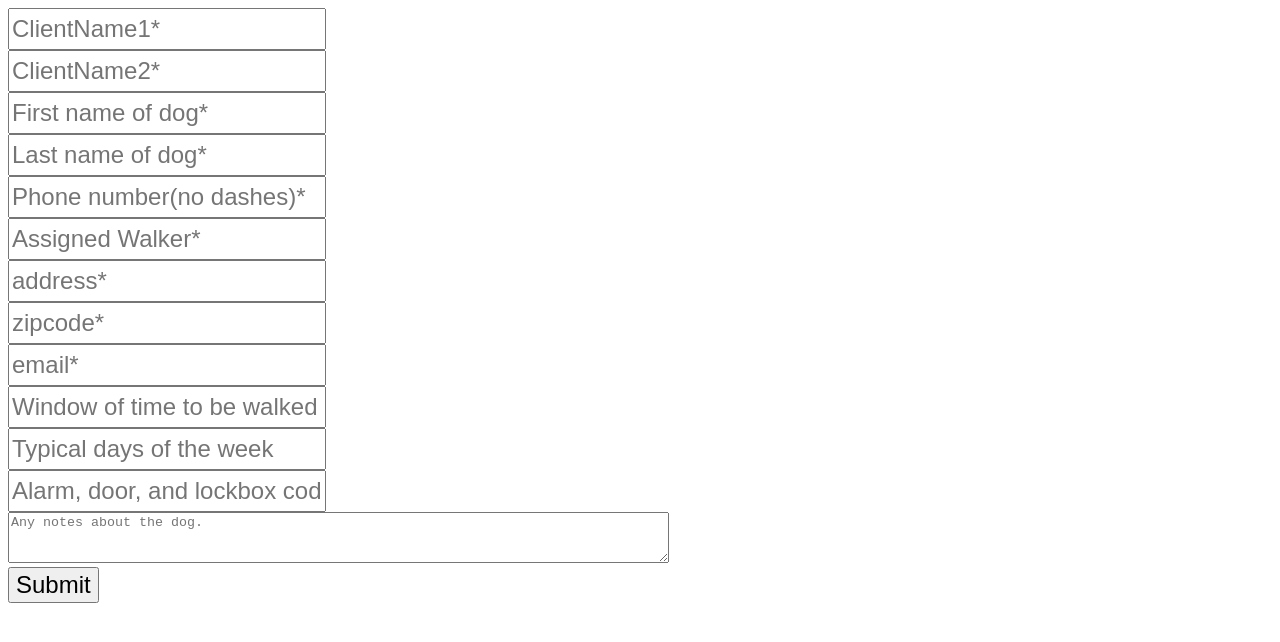
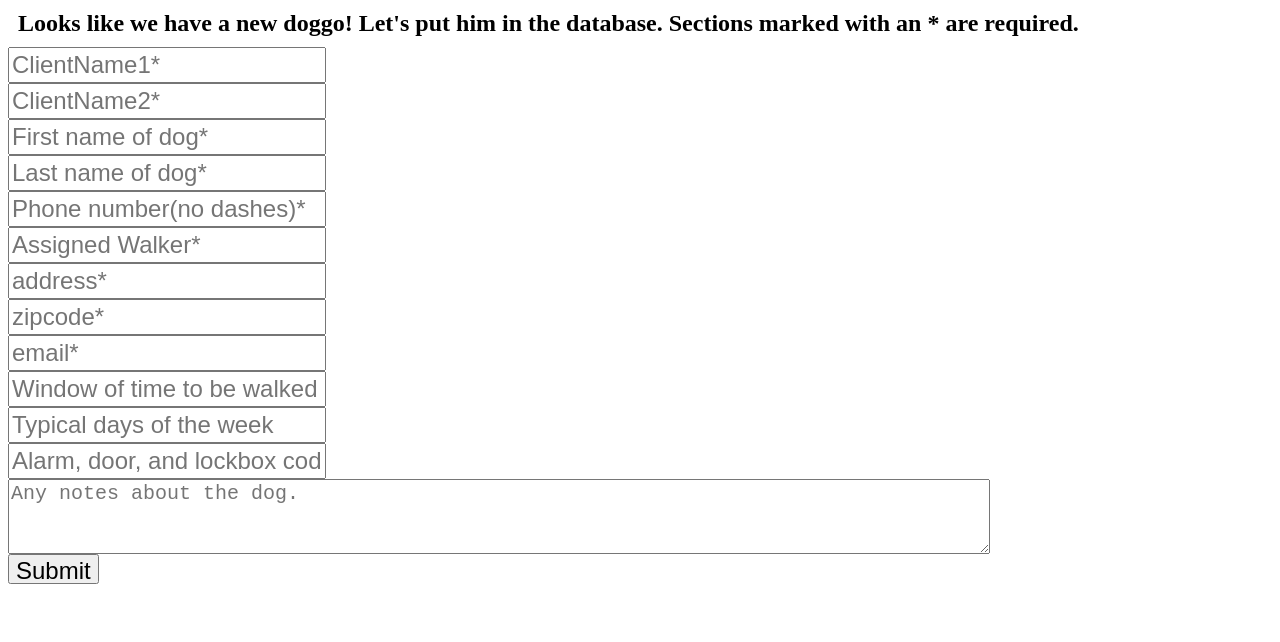
Before and after one commit to Superunknown1103/ChicagoDogWalkers, a website: page public/index.html in a window 1280 px wide. Drawn offline with Linux system fonts and the light colour scheme.

Commit message:
front end update

```diff
--- a/public/index.html
+++ b/public/index.html
@@ -2,15 +2,27 @@
 <html lang="en-us">
   <head>
     <meta charset="UTF-8">
-    <title>Custom Methods</title>
+    <title>Doggo Database</title>
     <style>
       input {
         display: block;
-        height: 36px;
+        height: 30px;
         font-size: 24px;
+        color: black;
+      }
+      textarea {
+        display: block;
+        font-size: 20px;
+      }
+      .newdoggo {
+        display: block;
+        font-size: 24px;
+        margin: 10px;
+        color: black;
       }
     </style>
   </head>
+  <div class="newdoggo"><strong>Looks like we have a new doggo! Let's put him in the database. Sections marked with an * are required.</strong></div>
   <body>
     <form action="/submit" method="post">
       <input type="text" name="ClientName1" placeholder="ClientName1*">
```
